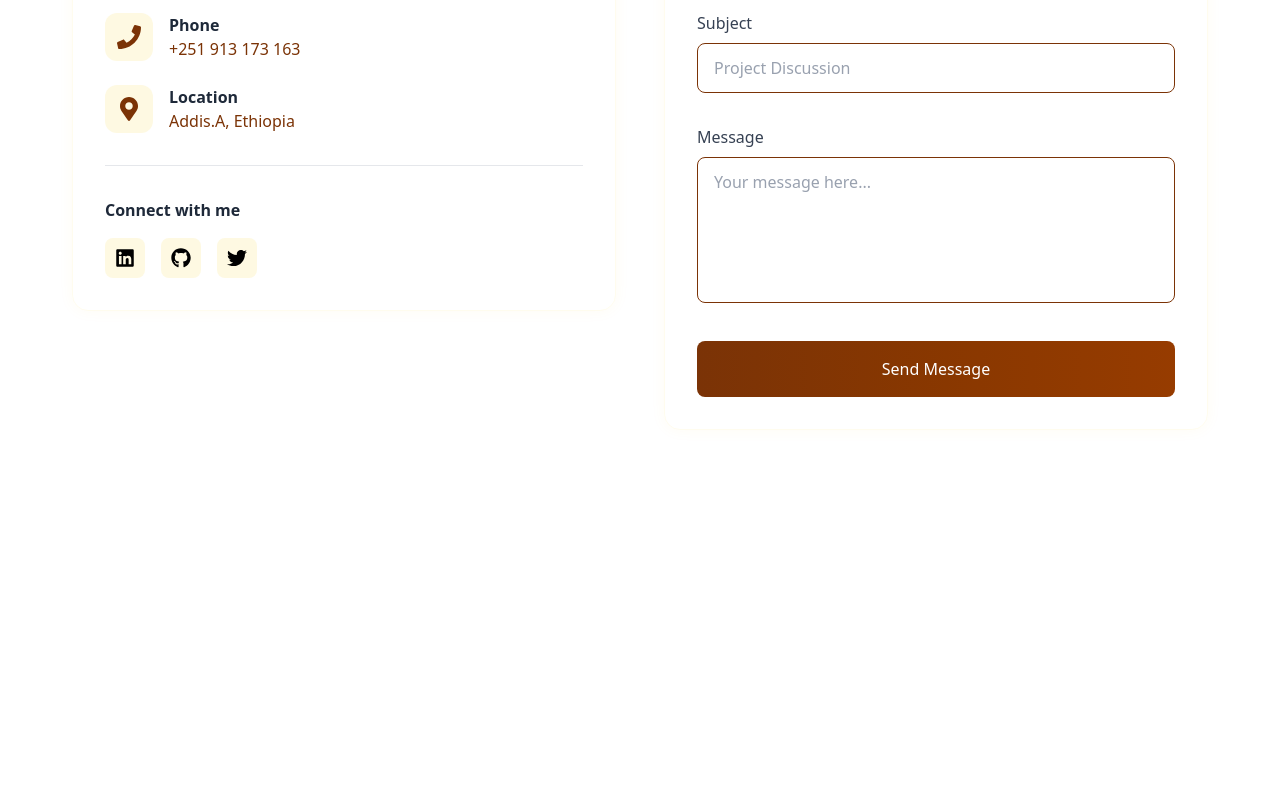
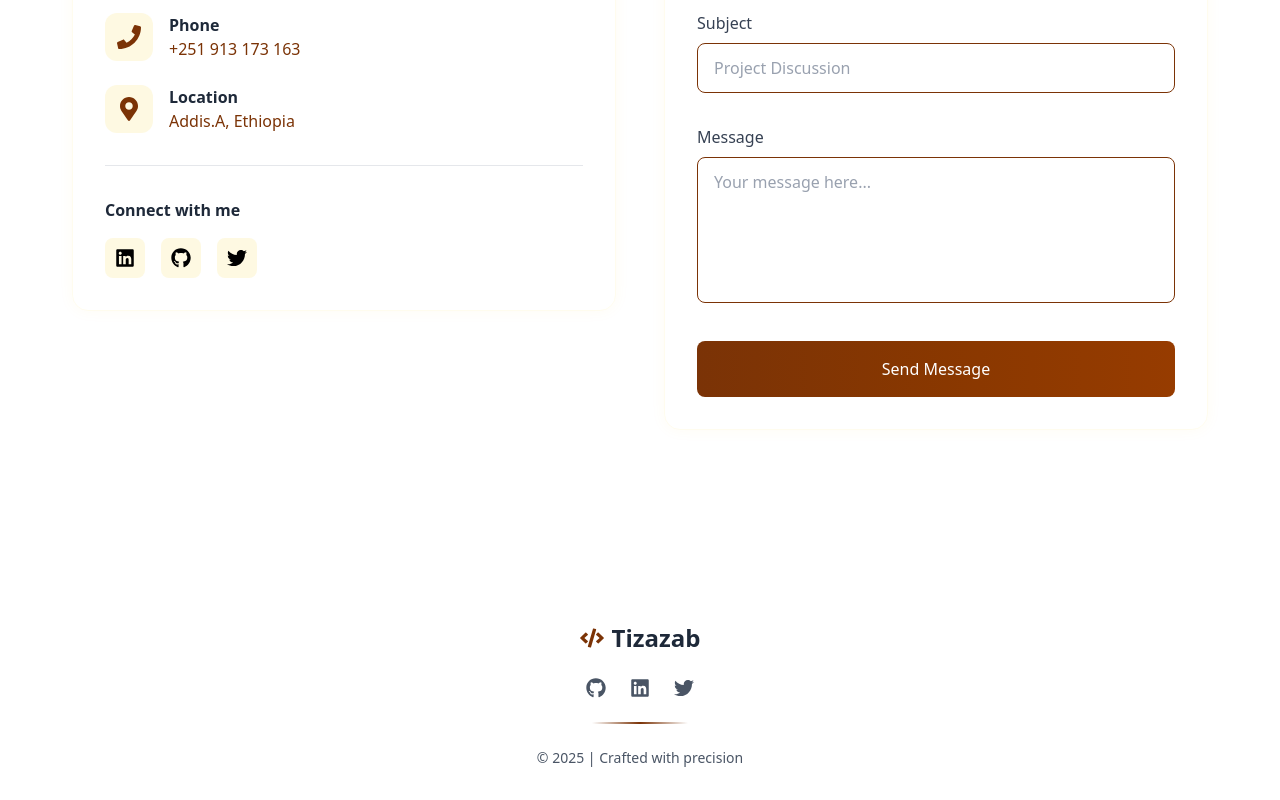
Before and after one commit to ZazabT/portfolio, a React (Vite) app: page / in a window 1280 px wide. Shown: the part 3824-4624 px from the top of the page. Before the commit the page ends 4334 px from the top, so only its background shows below. Built offline with nearby package versions, Linux system fonts and the light colour scheme.

Commit message:
simple uniqe footer  added

```diff
--- a/src/App.jsx
+++ b/src/App.jsx
@@ -3,6 +3,7 @@ import Hero from './components/hero/Hero';
 import About from './components/about/About';
 import Service from './components/service/Service';
 import Contact from './components/contact/Contact';
+import Footer from './components/footer/footer';
 function App() {
   return (
     <div className= 'mx-auto max-w-7xl px-10 space-y-20 '>
@@ -11,6 +12,7 @@ function App() {
       <About />
       <Service />
       <Contact />
+      <Footer />
     </div>
   );
 }
--- /dev/null
+++ b/src/components/footer/footer.jsx
@@ -0,0 +1,45 @@
+import React from 'react';
+import { FaGithub, FaLinkedin, FaTwitter, FaCode } from 'react-icons/fa';
+
+const Footer = () => {
+  return (
+    <footer className='w-full'>
+      <div className='max-w-7xl mx-auto px-4 py-8'>
+        <div className='flex flex-col items-center space-y-6'>
+          {/* Logo/Brand */}
+          <div className='flex items-center gap-2 text-2xl font-bold text-gray-800 hover:scale-110 transition-transform duration-300'>
+            <FaCode className='text-amber-900' />
+            <span>Tizazab</span>
+          </div>
+
+          {/* Social Links */}
+          <div className='flex gap-6'>
+            {[
+              { icon: FaGithub, link: '#' },
+              { icon: FaLinkedin, link: '#' },
+              { icon: FaTwitter, link: '#' }
+            ].map((social, index) => (
+              <a
+                key={index}
+                href={social.link}
+                className='text-gray-600 hover:text-amber-900 transform hover:-translate-y-1 hover:scale-110 transition-all duration-300'
+              >
+                <social.icon className='text-xl' />
+              </a>
+            ))}
+          </div>
+
+          {/* Unique Separator */}
+          <div className='w-24 h-[2px] bg-gradient-to-r from-transparent via-amber-900 to-transparent'></div>
+
+          {/* Copyright */}
+          <p className='text-gray-600 text-sm'>
+            © {new Date().getFullYear()} | Crafted with precision
+          </p>
+        </div>
+      </div>
+    </footer>
+  );
+};
+
+export default Footer;
```
Also changed, not shown: src/components/project/project.jsx (added).
